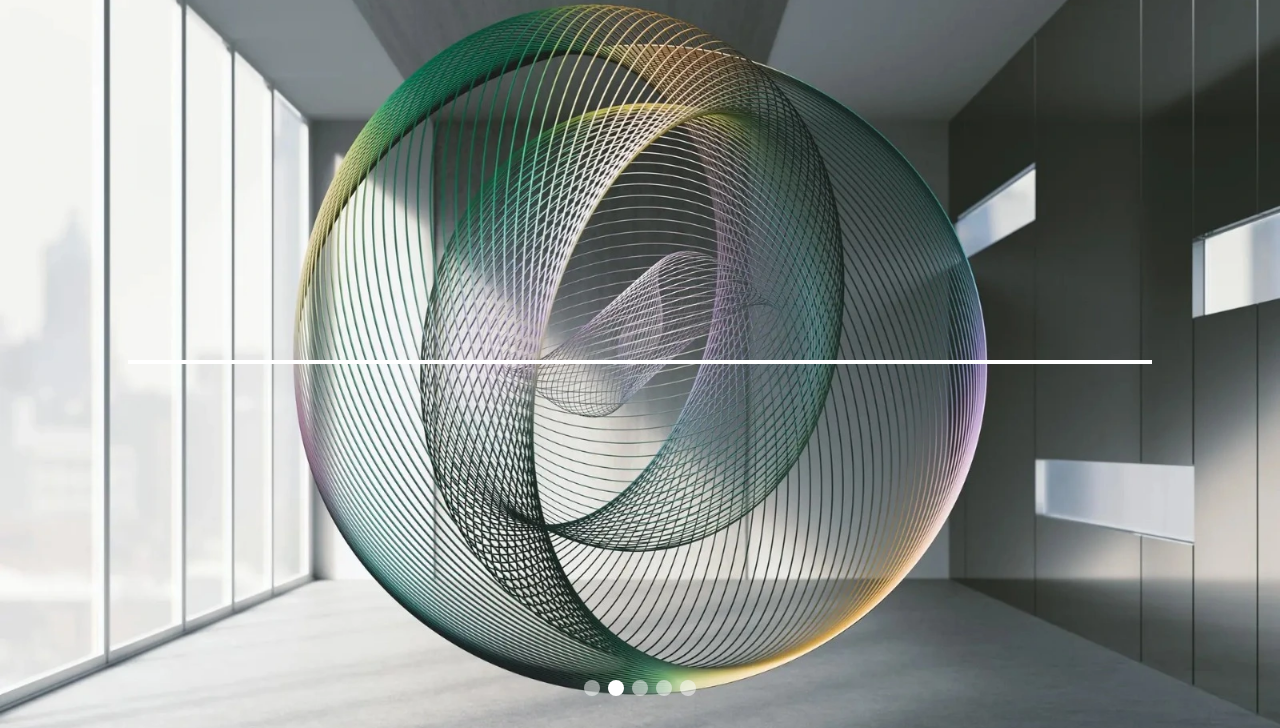
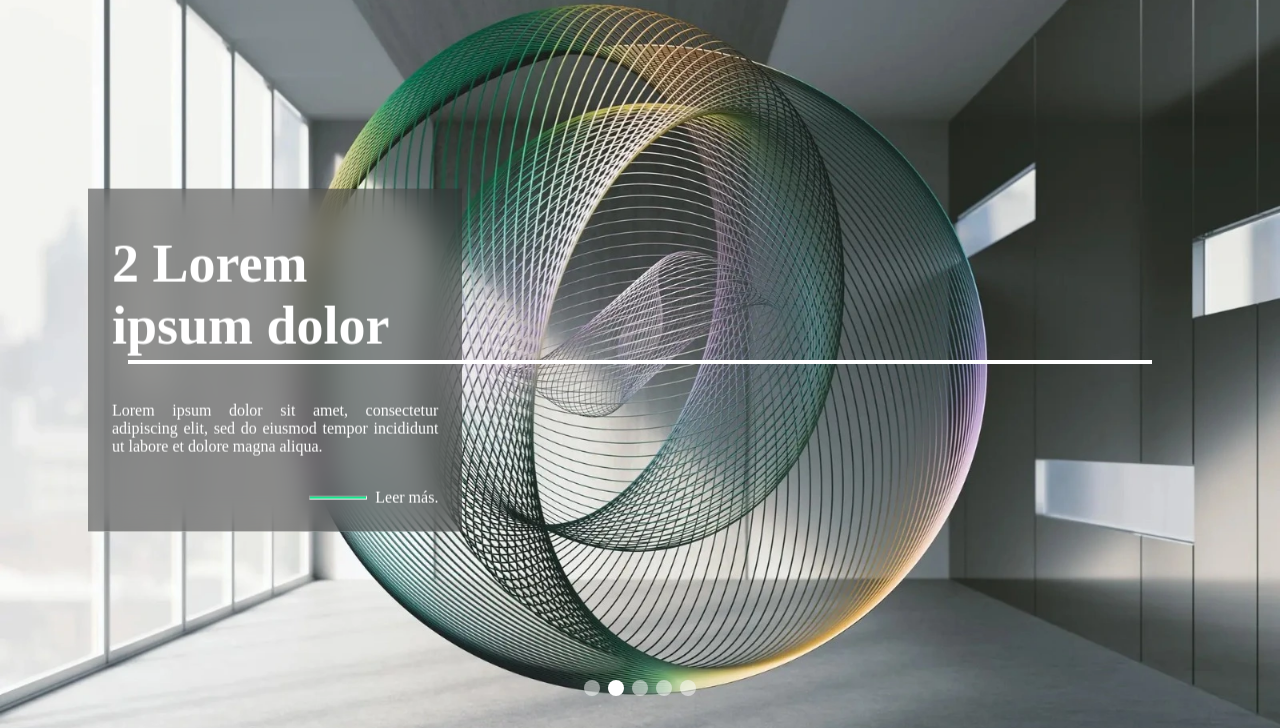
Before and after one commit to hectormunguia/cbre, a plain HTML site: page index.html in a window 1280 px wide. Shown: the part 72-800 px from the top of the page. Drawn offline with Linux system fonts and the light colour scheme; a web font is replaced by a local one.

Commit message:
Cuadro de texto agregado

```diff
--- a/css/style-index.css
+++ b/css/style-index.css
@@ -235,3 +235,58 @@ body {
     height: 4px;
     background-color: var(--white);
 }
+.text-box-container {
+    position: absolute;
+    top: 50%;
+    left: 5%;
+    right: 5%;
+    width: 150%;
+    height: 80%;
+    transform: translateY(-50%);
+    -webkit-transform: translateY(-50%);
+    -moz-transform: translateY(-50%);
+    -ms-transform: translateY(-50%);
+    -o-transform: translateY(-50%);
+    display: flex;
+    align-items: center;
+    justify-content: flex-start;
+    padding: 24px;
+    color: var(--white);
+    font-family: serif;
+
+    box-sizing: border-box;
+}
+.text-box {
+    background-color: var(--gray-50);
+    backdrop-filter: blur(15px);
+    max-width: 30%;
+    max-height: 105%;
+    padding: 24px;
+    padding-top: 0;
+    opacity: 1;
+    display: flex;
+    flex: 0 0 20%;
+    box-sizing: border-box;
+    flex-direction: column;
+    justify-items: center;
+    align-items: center;
+    overflow: hidden;
+    opacity: 0;
+    display: none;
+}
+.text-box-header {
+    font-size: var(--txt-36px);
+    font-weight: bold;
+    text-align: left;
+}
+.text-box-content {
+    margin-top: 8px;
+    text-align: justify;
+}
+.text-box-content a {
+    color: var(--white)
+}
+.text-box.active {
+    opacity: 1;
+    display: block;
+}
--- a/index.html
+++ b/index.html
@@ -440,6 +440,86 @@
           <img src="./img/bg-4.webp" alt="Image 4" class="carousel-image" />
           <img src="./img/bg-5.webp" alt="Image 5" class="carousel-image" />
         </div>
+        <div class="text-box-container">
+          <div class="text-box active">
+            <div class="text-box-header">
+              <h2 class="text-box-title">1 Lorem ipsum dolor</h2>
+            </div>
+            <div class="text-box-content">
+              <p>
+                Lorem ipsum dolor sit amet, consectetur adipiscing elit, sed do
+                eiusmod tempor incididunt ut labore et dolore magna aliqua.
+                Lorem ipsum dolor sit amet, sed do eiusmod tempor incididunt ut
+                labore et dolore magna aliqua.
+              </p>
+              <div class="see-more">
+                <hr class="see-more-line" />
+                <a href="#" class="see-more-link">Leer más.</a>
+              </div>
+            </div>
+          </div>
+          <div class="text-box">
+            <div class="text-box-header">
+              <h2 class="text-box-title">2 Lorem ipsum dolor</h2>
+            </div>
+            <div class="text-box-content">
+              <p>
+                Lorem ipsum dolor sit amet, consectetur adipiscing elit, sed do
+                eiusmod tempor incididunt ut labore et dolore magna aliqua.
+              </p>
+              <div class="see-more">
+                <hr class="see-more-line" />
+                <a href="#" class="see-more-link">Leer más.</a>
+              </div>
+            </div>
+          </div>
+          <div class="text-box">
+            <div class="text-box-header">
+              <h2 class="text-box-title">3 Lorem ipsum dolor</h2>
+            </div>
+            <div class="text-box-content">
+              <p>
+                Lorem ipsum dolor sit amet, consectetur adipiscing elit, sed do
+                eiusmod tempor incididunt ut labore et dolore magna aliqua.
+              </p>
+              <div class="see-more">
+                <hr class="see-more-line" />
+                <a href="#" class="see-more-link">Leer más.</a>
+              </div>
+            </div>
+          </div>
+          <div class="text-box">
+            <div class="text-box-header">
+              <h2 class="text-box-title">4 Lorem ipsum dolor</h2>
+            </div>
+            <div class="text-box-content">
+              <p>
+                Lorem ipsum dolor sit amet, consectetur adipiscing elit, sed do
+                eiusmod tempor incididunt ut labore et dolore magna aliqua.
+              </p>
+              <div class="see-more">
+                <hr class="see-more-line" />
+                <a href="#" class="see-more-link">Leer más.</a>
+              </div>
+            </div>
+          </div>
+          <div class="text-box">
+            <div class="text-box-header">
+              <h2 class="text-box-title">5 Lorem ipsum dolor</h2>
+            </div>
+            <div class="text-box-content">
+              <p>
+                Lorem ipsum dolor sit amet, consectetur adipiscing elit, sed do
+                eiusmod tempor incididunt ut labore et dolore magna aliqua sed
+                do eiusmod tempor incididunt ut labore et dolore magna aliqua.
+              </p>
+              <div class="see-more">
+                <hr class="see-more-line" />
+                <a href="#" class="see-more-link">Leer más.</a>
+              </div>
+            </div>
+          </div>
+        </div>
         <div class="carousel-controls">
           <button data-img="0" class="carousel-button active"></button>
           <button data-img="1" class="carousel-button"></button>
--- a/js/carousel.js
+++ b/js/carousel.js
@@ -2,6 +2,7 @@ document.addEventListener('DOMContentLoaded', function() {
 
     const images = document.querySelectorAll('.carousel-image');
     const buttons = document.querySelectorAll('.carousel-button');
+    const textBoxes = document.querySelectorAll('.text-box');
     let currentIndex = 0;
     let interval;
 
@@ -9,10 +10,12 @@ document.addEventListener('DOMContentLoaded', function() {
         // Ocultar la imagen actual y desactivar el botón correspondiente
         images[currentIndex].classList.remove('active');
         buttons[currentIndex].classList.remove('active');
+        textBoxes[currentIndex].classList.remove('active');
 
         // Mostrar la imagen seleccionada y activar el botón correspondiente
         images[index].classList.add('active');
         buttons[index].classList.add('active');
+        textBoxes[index].classList.add('active');
 
         // Actualizar el índice actual
         currentIndex = index;
```
